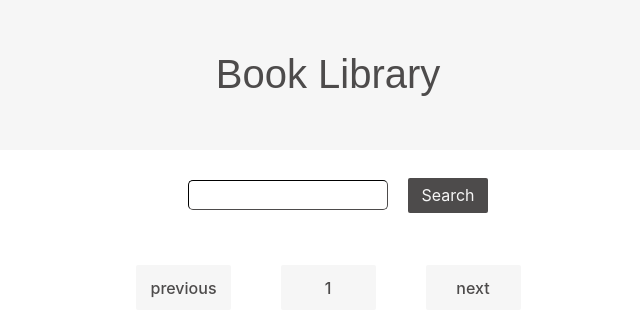
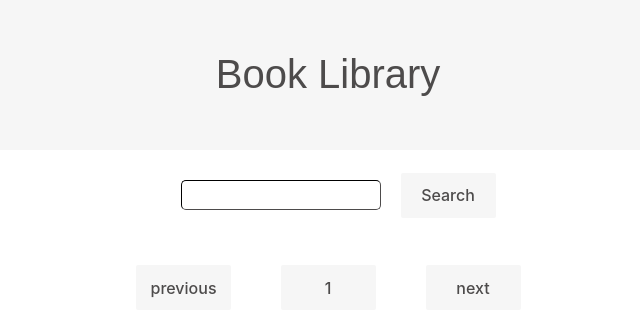
Before and after one commit to isadoramz/book-library, a React (Create React App) app: page / in a window 1280 px wide. Shown: the top 336 px of the page, without its empty margins (312-952 px from the left). Built offline with nearby package versions, Linux system fonts and the light colour scheme.

Commit message:
style[SearchBox]: fix style

```diff
--- a/src/components/searchBox/SearchBox.css
+++ b/src/components/searchBox/SearchBox.css
@@ -17,13 +17,14 @@
 }
 
 .input-button {
-    background-color: #4d4b4b;
-    color: #f6f6f6;
+    background-color: #f6f6f6;
+    color: #4d4b4b;
     font-size: 16px;
-    width: 80px;
-    height: 35px;
+    width: 95px;
+    height: 45px;
     border: none;
     border-radius: 2px;
+    font-weight: 500;
 }
 
 label {
--- a/src/components/searchBox/SearchBox.js
+++ b/src/components/searchBox/SearchBox.js
@@ -9,7 +9,7 @@ function SearchBox(props) {
     <div className="search-box">
       <div>
         <input className="input-search" onChange={e => {searchFieldValue = e.target.value}} type="text"></input>
-        <button className="input-button" onClick={() => props.keyWordHandler(searchFieldValue)}> Search</button>
+        <button className="input-button" onClick={() => props.keyWordHandler(searchFieldValue)}>Search</button>
       </div>
     </div>
   );
```
